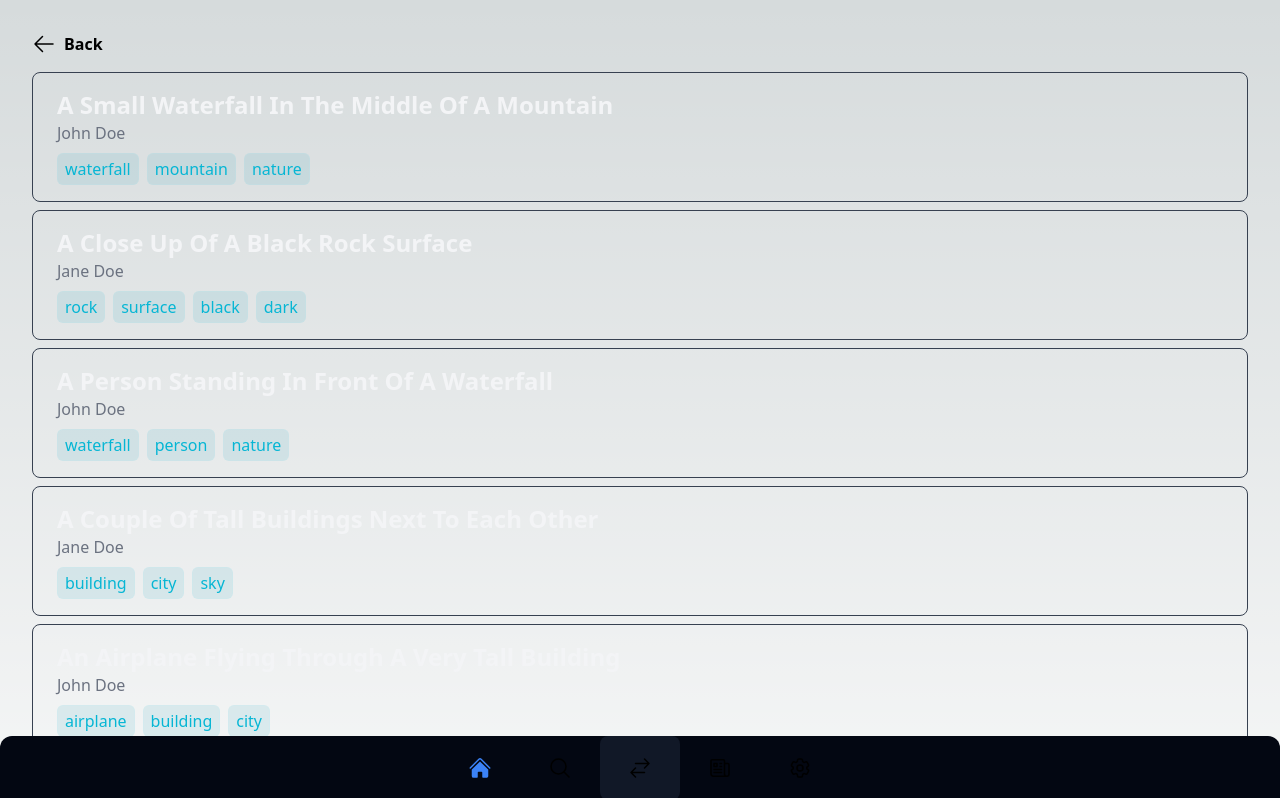
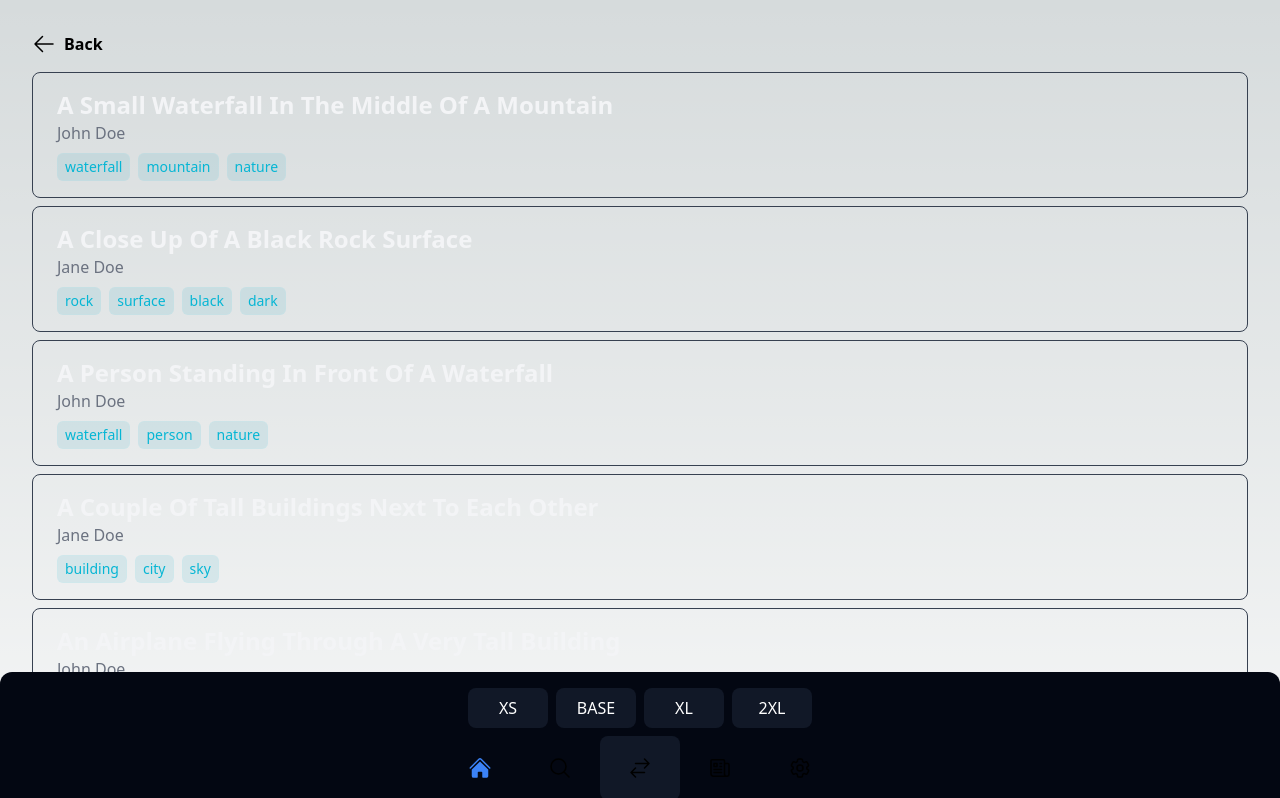
Before and after one commit to christoff-linde/alt-accessibility-web, a Next.js app: page /blog in a window 1280 px wide. Shown: the top 798 px of the page. Built offline with nearby package versions, Linux system fonts and the light colour scheme; a web font is replaced by a local one.

Commit message:
fix: reducer not updating values for tag sizes
- Add Heading & SubHeading components
- Add reducer for SubHeadings
- Temporarily re-add ThemeSelector to navigation

```diff
--- a/app/components/Card.tsx
+++ b/app/components/Card.tsx
@@ -1,10 +1,11 @@
 'use client';
 import Image from 'next/image';
+import Link from 'next/link';
 import { Suspense } from 'react';
 import Loading from '../loading';
-import Link from 'next/link';
+import { useAppSelector } from './Navigation';
+import SubHeading from './SubHeading';
 import TagContainer from './Tags';
-import { useAppSelector } from './Navigation';
 
 interface CardProps {
   imageId: string;
@@ -15,7 +16,9 @@ interface CardProps {
 
 const Card = ({ imageId, title, tags, author }: CardProps) => {
   const url = `https://source.unsplash.com/${imageId}`;
-  const { fontSize, tagFontSize, avatarSize } = useAppSelector((state) => state.theme);
+  const { fontSize, avatarSize } = useAppSelector(
+    (state) => state.theme
+  );
 
   return (
     <div className='w-full rounded-lg bg-gray-900 text-white'>
@@ -31,16 +34,19 @@ const Card = ({ imageId, title, tags, author }: CardProps) => {
         </Suspense>
         <div className='px-4 py-4'>
           <div className='flex items-center gap-4 overflow-hidden'>
-            <div className={`inline-block ${avatarSize} rounded-full bg-slate-400`} />
+            <div
+              className={`inline-block ${avatarSize} rounded-full bg-slate-400`}
+            />
             <h1 className={`font-bold lowercase`}>{author}</h1>
           </div>
           <div>
-            <h2 className={`${fontSize} font-bold`}>{title}</h2>
-            <p className='hidden'>
+            {/* <h2 className={`${fontSize} font-bold`}>{title}</h2> */}
+            <SubHeading>{title}</SubHeading>
+            <p className={`${fontSize}`}>
               Lorem ipsum dolor sit amet consectetur adipisicing elit.
               Repudiandae placeat cupiditate esse non corrupti ullam modi
             </p>
-            <TagContainer tagFontSize={tagFontSize} data={tags} />
+            <TagContainer data={tags} />
           </div>
         </div>
       </Link>
--- a/app/components/DynamicBlogPost.tsx
+++ b/app/components/DynamicBlogPost.tsx
@@ -7,6 +7,7 @@ import { TypedUseSelectorHook, useSelector } from 'react-redux';
 import { postData } from '../page';
 import { RootState } from '../store';
 import TagContainer from './Tags';
+import Heading from './Heading';
 
 const lorem = [
   'Lorem ipsum dolor sit amet, consectetur adipiscing elit. Fusce aliquam id dui eu gravida. Nunc imperdiet sagittis suscipit. Curabitur nec ultricies tortor, id dictum odio. Mauris et mi et nunc lacinia facilisis vitae sagittis sem. Integer rhoncus lorem in rutrum tincidunt. Maecenas bibendum dui at augue posuere fermentum. Pellentesque velit magna, porta in fringilla id, pretium et odio. Nulla suscipit efficitur sapien, a ornare elit facilisis sed. Curabitur a elementum ex. Aenean mattis ante eget nulla lacinia cursus. Donec sollicitudin vel nisi ac rutrum. Proin sapien lorem, posuere id consectetur eget, aliquam non purus.',
@@ -19,7 +20,7 @@ const lorem = [
 const useAppSelector: TypedUseSelectorHook<RootState> = useSelector;
 
 const DynamicBlogPost = () => {
-  const { fontSize, tagFontSize } = useAppSelector((state) => state.theme);
+  const { fontSize } = useAppSelector((state) => state.theme);
   const params = useParams();
 
   const data = postData.filter((post) => post.id === params.id)[0];
@@ -27,12 +28,13 @@ const DynamicBlogPost = () => {
 
   return (
     <div>
-      <h1 className='text-3xl font-bold'>{data.title}</h1>
+      {/* <h1 className={'text-3xl font-bold'}>{data.title}</h1> */}
+      <Heading>{data.title}</Heading>
       <h2 className='pt-2 font-bold'>
         <span className='font-normal italic'>written by </span>
         {data.author}
       </h2>
-      <TagContainer tagFontSize={tagFontSize} data={data.tags} />
+      <TagContainer data={data.tags} />
       <Image
         className='mt-4 h-80 w-full rounded-lg object-cover'
         src={url}
--- /dev/null
+++ b/app/components/Heading.tsx
@@ -0,0 +1,11 @@
+'use client';
+
+import { ReactNode } from 'react';
+import { useAppSelector } from './Navigation';
+
+const Heading = ({ children }: { children: ReactNode }) => {
+  const { titleFontSize } = useAppSelector((state) => state.theme);
+  return <h1 className={`${titleFontSize} font-bold`}>{children}</h1>;
+};
+
+export default Heading;
--- a/app/components/Navigation.tsx
+++ b/app/components/Navigation.tsx
@@ -20,6 +20,7 @@ import { TypedUseSelectorHook, useDispatch, useSelector } from 'react-redux';
 import { AppDispatch, RootState } from '../store';
 import { setActiveIndex, setOrientation } from '../store/themeSlice';
 import { LayoutOrientation } from '../types';
+import ThemeSelector from './ThemeSelector';
 
 const navLinks = [
   {
@@ -91,7 +92,8 @@ const Navigation = () => {
         'space-evenly fixed bottom-0 left-0 z-10 flex w-screen flex-col items-center justify-center gap-2 rounded-t-xl bg-gray-950'
       }
     >
-      {/* <ThemeSelector /> */}
+      {/* TODO remove once all functionality is working, just makes testing easier */}
+      <ThemeSelector />
       <div
         className={
           orientation + ' ' + 'space-evenly flex items-center justify-center'
--- /dev/null
+++ b/app/components/SubHeading.tsx
@@ -0,0 +1,11 @@
+'use client';
+
+import { ReactNode } from 'react';
+import { useAppSelector } from './Navigation';
+
+const SubHeading = ({ children }: { children: ReactNode }) => {
+  const { subTitleFontSize } = useAppSelector((state) => state.theme);
+  return <h2 className={`${subTitleFontSize} font-bold`}>{children}</h2>;
+};
+
+export default SubHeading;
--- a/app/components/Tags.tsx
+++ b/app/components/Tags.tsx
@@ -1,8 +1,11 @@
-import { TagFontSize } from "../types";
+'use client';
 
-const TagContainer = ({ tagFontSize, data }: { tagFontSize: TagFontSize, data: string[] }) => {
+import { useAppSelector } from './Navigation';
+
+const TagContainer = ({ data }: { data: string[] }) => {
+  const tagFontSize = useAppSelector((state) => state.theme.tagFontSize);
   return (
-    <div className='mt-2 flex gap-2'>
+    <div className={`mt-2 flex gap-2 ${tagFontSize}`}>
       {data.map((tag) => (
         <span
           key={`post-title-tag-${tag}`}
--- a/app/components/ThemeSelector.tsx
+++ b/app/components/ThemeSelector.tsx
@@ -2,8 +2,20 @@
 
 import { useDispatch } from 'react-redux';
 import { AppDispatch } from '../store';
-import { setAvatarSize, setFontSize, setTagFontSize, setTitleFontSize } from '../store/themeSlice';
-import { AvatarSize, FontSize, TagFontSize, TitleFontSize } from '../types';
+import {
+  setAvatarSize,
+  setFontSize,
+  setTagFontSize,
+  setTitleFontSize,
+  setSubTitleFontSize,
+} from '../store/themeSlice';
+import {
+  AvatarSize,
+  FontSize,
+  TagFontSize,
+  TitleFontSize,
+  SubTitleFontSize,
+} from '../types';
 import CustomButton from './Button';
 
 const useAppDispatch: () => AppDispatch = useDispatch;
@@ -15,12 +27,14 @@ const ThemeSelector = () => {
     let targetFontSize = undefined;
     let targetTagSize = undefined;
     let targetTitleSize = undefined;
+    let targetSubTitleSize = undefined;
     let targetAvatarSize = undefined;
     switch (index) {
       case 0: {
         targetFontSize = FontSize.SMALL;
         targetTagSize = TagFontSize.SMALL;
         targetTitleSize = TitleFontSize.SMALL;
+        targetSubTitleSize = SubTitleFontSize.SMALL;
         targetAvatarSize = AvatarSize.SMALL;
         break;
       }
@@ -28,14 +42,15 @@ const ThemeSelector = () => {
         targetFontSize = FontSize.NORMAL;
         targetTagSize = TagFontSize.NORMAL;
         targetTitleSize = TitleFontSize.NORMAL;
+        targetSubTitleSize = SubTitleFontSize.NORMAL;
         targetAvatarSize = AvatarSize.NORMAL;
         break;
       }
-      case 2:
-        {
+      case 2: {
         targetFontSize = FontSize.MEDIUM;
         targetTagSize = TagFontSize.MEDIUM;
         targetTitleSize = TitleFontSize.MEDIUM;
+        targetSubTitleSize = SubTitleFontSize.MEDIUM;
         targetAvatarSize = AvatarSize.MEDIUM;
         break;
       }
@@ -43,6 +58,7 @@ const ThemeSelector = () => {
         targetFontSize = FontSize.LARGE;
         targetTagSize = TagFontSize.LARGE;
         targetTitleSize = TitleFontSize.LARGE;
+        targetSubTitleSize = SubTitleFontSize.LARGE;
         targetAvatarSize = AvatarSize.LARGE;
         break;
       }
@@ -50,6 +66,7 @@ const ThemeSelector = () => {
         targetFontSize = FontSize.NORMAL;
         targetTagSize = TagFontSize.NORMAL;
         targetTitleSize = TitleFontSize.NORMAL;
+        targetSubTitleSize = SubTitleFontSize.NORMAL;
         targetAvatarSize = AvatarSize.NORMAL;
         break;
       }
@@ -58,8 +75,8 @@ const ThemeSelector = () => {
     dispatch(setFontSize(targetFontSize));
     dispatch(setTagFontSize(targetTagSize));
     dispatch(setTitleFontSize(targetTitleSize));
+    dispatch(setSubTitleFontSize(targetSubTitleSize));
     dispatch(setAvatarSize(targetAvatarSize));
-
   };
   return (
     <div className='mt-4 flex gap-2'>
--- a/app/store/themeSlice.ts
+++ b/app/store/themeSlice.ts
@@ -1,6 +1,13 @@
 import type { PayloadAction } from '@reduxjs/toolkit';
 import { createSlice } from '@reduxjs/toolkit';
-import { AvatarSize, FontSize, LayoutOrientation, TagFontSize, TitleFontSize } from '../types';
+import {
+  AvatarSize,
+  FontSize,
+  LayoutOrientation,
+  SubTitleFontSize,
+  TagFontSize,
+  TitleFontSize,
+} from '../types';
 
 export interface ThemeState {
   orientation: LayoutOrientation;
@@ -8,7 +15,8 @@ export interface ThemeState {
   activeIndex: number;
   tagFontSize: TagFontSize;
   titleFontSize: TitleFontSize;
-  avatarSize: AvatarSize
+  subTitleFontSize: SubTitleFontSize;
+  avatarSize: AvatarSize;
 }
 
 const initialState: ThemeState = {
@@ -17,7 +25,8 @@ const initialState: ThemeState = {
   activeIndex: 0,
   tagFontSize: TagFontSize.NORMAL,
   titleFontSize: TitleFontSize.NORMAL,
-  avatarSize: AvatarSize.NORMAL
+  subTitleFontSize: SubTitleFontSize.NORMAL,
+  avatarSize: AvatarSize.NORMAL,
 };
 
 const themeSlice = createSlice({
@@ -29,6 +38,9 @@ const themeSlice = createSlice({
     },
     setFontSize(state, action: PayloadAction<FontSize>) {
       state.fontSize = action.payload;
+    },
+    setSubTitleFontSize(state, action: PayloadAction<SubTitleFontSize>) {
+      state.subTitleFontSize = action.payload;
     },
     setOrientation(state, action: PayloadAction<LayoutOrientation>) {
       state.orientation = action.payload;
@@ -45,6 +57,13 @@ const themeSlice = createSlice({
   },
 });
 
-export const { setActiveIndex, setFontSize, setOrientation, setTagFontSize, setTitleFontSize, setAvatarSize } =
-  themeSlice.actions;
+export const {
+  setActiveIndex,
+  setFontSize,
+  setOrientation,
+  setTagFontSize,
+  setTitleFontSize,
+  setSubTitleFontSize,
+  setAvatarSize,
+} = themeSlice.actions;
 export default themeSlice.reducer;
--- a/app/types.ts
+++ b/app/types.ts
@@ -15,10 +15,17 @@ export enum TagFontSize {
   SMALL = 'text-xs',
   NORMAL = 'text-sm',
   MEDIUM = 'text-base',
-  LARGE = 'text-lg'
+  LARGE = 'text-lg',
 }
 
 export enum TitleFontSize {
+  SMALL = 'text-2xl',
+  NORMAL = 'text-3xl',
+  MEDIUM = 'text-4xl',
+  LARGE = 'text-5xl',
+}
+
+export enum SubTitleFontSize {
   SMALL = 'text-base',
   NORMAL = 'text-lg',
   MEDIUM = 'text-xl',
```
Lines whose indentation alone changed are shown as unchanged.
